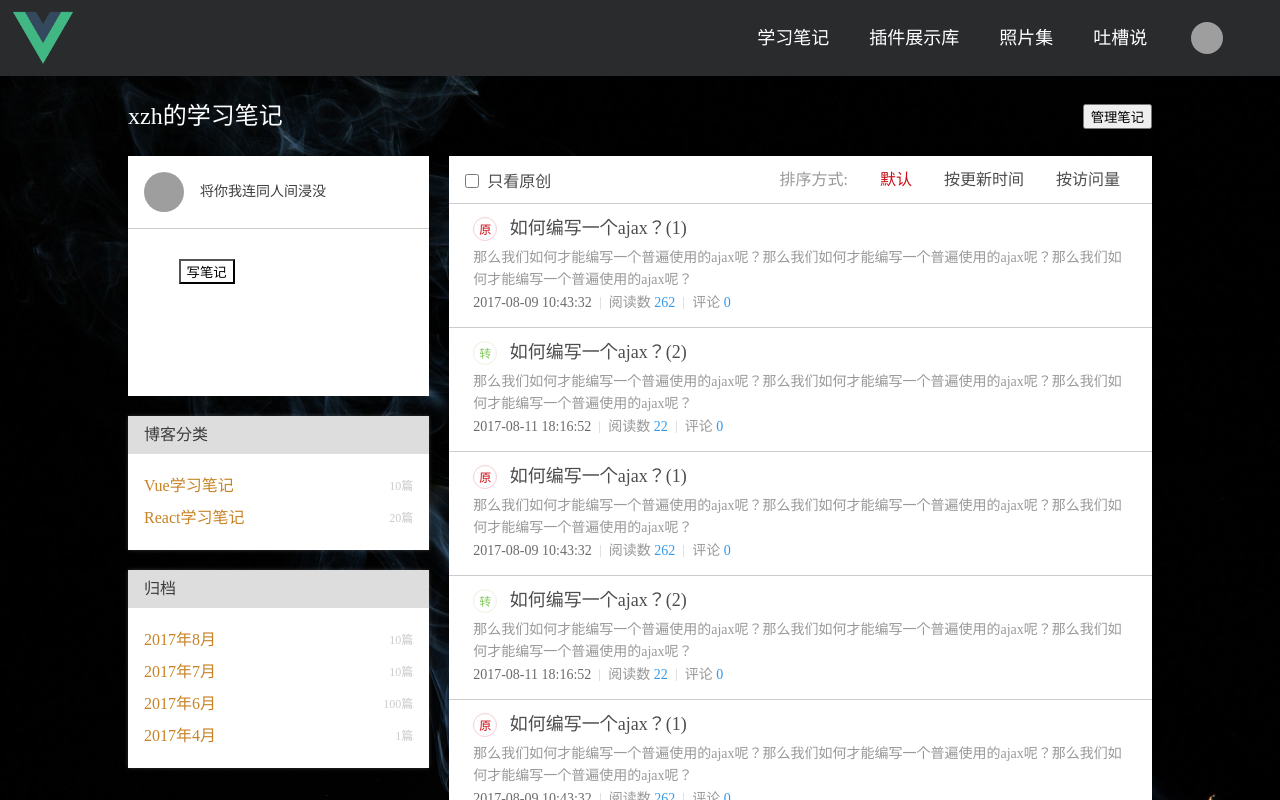
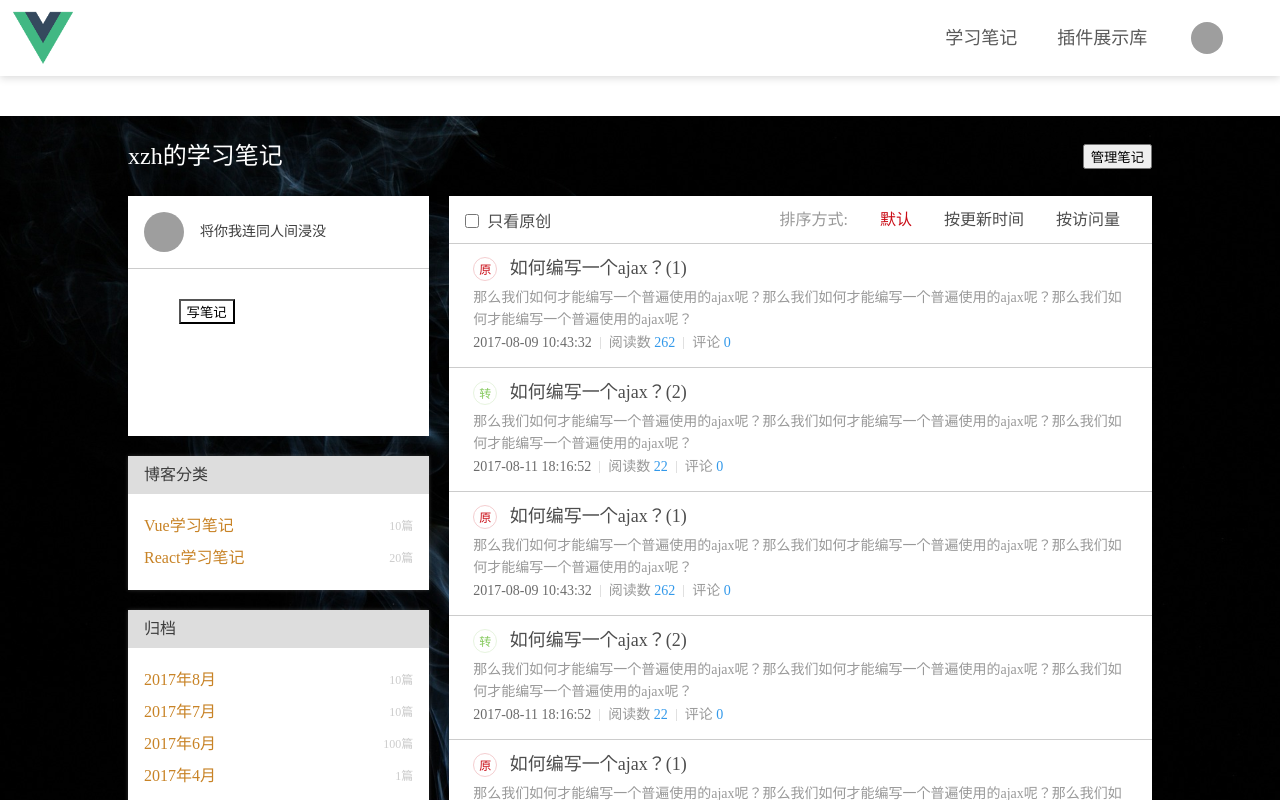
Before and after one commit to xzh97/xzh-blog, a Vue app: page /#/blog/list in a window 1280 px wide. Shown: the top 800 px of the page. Built offline with nearby package versions, Linux system fonts and the light colour scheme; grey boxes are pictures that could not be loaded.

Commit message:
引入sass全局变量

```diff
--- a/package.json
+++ b/package.json
@@ -24,6 +24,7 @@
     "eslint-plugin-vue": "^5.0.0",
     "node-sass": "^4.11.0",
     "sass-loader": "^7.1.0",
+    "sass-resources-loader": "^2.0.0",
     "style-loader": "^0.23.1",
     "url-loader": "^1.1.2",
     "vue-template-compiler": "^2.5.21"
--- a/src/App.vue
+++ b/src/App.vue
@@ -2,7 +2,7 @@
     <div id="app">
       <header-comp></header-comp>
       <content-comp></content-comp>
-      <footer-comp></footer-comp>
+      <!-- <footer-comp></footer-comp> -->
     </div>
 </template>
 
--- a/src/components/base/content/index.vue
+++ b/src/components/base/content/index.vue
@@ -12,6 +12,6 @@ export default {
 
 <style lang="scss" scoped>
 .content-wrapper{
-    //margin-top: 76px;
+    padding: 40px 0 0;
 }
 </style>
--- a/src/components/base/footer/index.vue
+++ b/src/components/base/footer/index.vue
@@ -11,16 +11,17 @@ export default {
 </script>
 
 <style lang="scss" scoped>
+@import '../../../styles/mixin';
 .footer-wrapper{
     width: 100%;
     height: 200px;
-    background: #292b2c;
+    background: #ffffff;
 
     display: flex;
     align-items: center;
     justify-content: center;
     .copy-right{
-        color: #ffffff;
+        color: $text-color;
     }
 }
 </style>
--- a/src/components/base/header/index.vue
+++ b/src/components/base/header/index.vue
@@ -5,8 +5,8 @@
         </div>
         <div class="header-right">
             <ul class="nav">
-                <li class="nav-item" v-for="item in navList" :key="item.key" @click="goTo(item.path)">{{item.title}}</li>
-                <li class="nav-item user-info" :key="'user'">
+                <li class="nav-item one-line" v-for="item in navList" :key="item.key" @click="goTo(item.path)">{{item.title}}</li>
+                <li class="nav-item one-line user-info" :key="'user'">
                     <div class="user-avatar">
                         <img :src="imgs.defaultAvatar" alt="">
                     </div>
@@ -36,18 +36,18 @@ export default {
                 {
                     title:'插件展示库',
                     key:'plugins',
-                    path:'/plugins',
+                    path:'/plugins/index',
                 },
-                {
-                    title:'照片集',
-                    key:'photos',
-                    path:'/photos',
-                },
-                {
-                    title:'吐槽说',
-                    key:'tuCao',
-                    path:'/tucao',
-                },
+                // {
+                //     title:'照片集',
+                //     key:'photos',
+                //     path:'/photos',
+                // },
+                // {
+                //     title:'吐槽说',
+                //     key:'tuCao',
+                //     path:'/tucao',
+                // },
             ]
         }
     },
@@ -63,18 +63,17 @@ export default {
 </script>
 
 <style lang="scss" scoped>
+@import "../../../styles/mixin";
 .header-wrapper {
     width: 100%;
     height: 76px;
     padding: 8px 1vw;
-    color:#ffffff;
+    color:$text-color;
 
-    display: flex;
-    align-items: center;
-    justify-content: space-between;
+   @include fbc;
 
-    background: #292b2c !important;
-    box-shadow: 0px 2px 2px rgba(255, 255, 255, 0.2);
+    background: #ffffff;
+    box-shadow: $box-shadow-base;
 
     .header-left{
         width: 60px;
@@ -90,29 +89,21 @@ export default {
         .nav{
             height: 100%;
 
-            display: flex;
-            align-items: center;
-            justify-content: space-around;
+            @include fac;
             .nav-item{
                 padding: 0 20px;
                 height: 100%;
                 line-height: 60px;
                 text-align: center;
 
-                text-overflow: ellipsis;
-                overflow: hidden;
-                white-space: nowrap;
-
                 cursor: pointer;
             }
             .nav-item:hover{
-                color: #cccccc;
+                color: $link-color;
             }
             .user-info{
                 width:40px;
-                display: flex;
-                justify-content: space-around;
-                align-items: center;
+                @include fac;
                 .user-avatar{
                     width: 32px;
                     height: 32px;
--- a/src/main.js
+++ b/src/main.js
@@ -3,7 +3,6 @@ import App from './App.vue'
 
 import router from './routes/index';
 
-import './styles/common.scss';
 import './assets/iconfont/iconfont.css';
 
 import directives from './share/directive';
--- a/src/routes/index.js
+++ b/src/routes/index.js
@@ -2,6 +2,7 @@ import Vue from 'vue';
 import vueRouter from 'vue-router';
 
 import blogsRoute from './blogs/index';
+import pluginsRoute from './plugins/index';
 
 Vue.use(vueRouter);
 
@@ -21,5 +22,6 @@ const routes = [
     },
 ];
 routes.push(...blogsRoute);
+routes.push(...pluginsRoute);
 
 export default new vueRouter({routes});
--- a/src/styles/mixin.scss
+++ b/src/styles/mixin.scss
@@ -1,5 +1,5 @@
 /**
-* sass的常用的
+* sass的常用的mixin
 */
 
 // 两端对齐
--- /dev/null
+++ b/src/styles/variables.scss
@@ -0,0 +1,19 @@
+/**
+ * @summary sass全局变量
+ * @author xzh xzh19971005@163.com
+ *
+ */
+
+$primary-color: #1890ff; // 全局主色
+$link-color: #1890ff; // 链接色
+$success-color: #52c41a; // 成功色
+$warning-color: #faad14; // 警告色
+$error-color: #f5222d; // 错误色
+$font-size-base: 14px; // 主字号
+$heading-color: rgba(0, 0, 0, 0.85); // 标题色
+$text-color: rgba(0, 0, 0, 0.65); // 主文本色
+$text-color-secondary : rgba(0, 0, 0, .45); // 次文本色
+$disabled-color : rgba(0, 0, 0, .25); // 失效色
+$border-radius-base: 4px; // 组件/浮层圆角
+$border-color-base: #d9d9d9; // 边框色
+$box-shadow-base: 0 2px 8px rgba(0, 0, 0, 0.15); // 浮层阴影
--- a/src/views/plugins/index.vue
+++ b/src/views/plugins/index.vue
@@ -1,5 +1,11 @@
 <template>
+    <div class="plugins-wrapper">
+        <section class="plugins-list-box">
+            <ul class="plugins-list">
 
+            </ul>
+        </section>
+    </div>
 </template>
 
 <script>
@@ -9,5 +15,15 @@ export default {
 </script>
 
 <style lang='scss' scoped>
-
+@import '../../styles/mixin';
+.plugins-wrapper{
+    width: 100%;
+    height: 100%;
+    .plugins-list-box{
+        width: 300px;
+        margin: 20px 0;
+        min-height: 500px;
+        background: #ffffff;
+    }
+}
 </style>
--- a/vue.config.js
+++ b/vue.config.js
@@ -1,3 +1,13 @@
 module.exports = {
-  lintOnSave: false
+  lintOnSave: false,
+  css: {
+    loaderOptions: {
+      // 给 sass-loader 传递选项
+      sass: {
+        // @/ 是 src/ 的别名
+        // 所以这里假设你有 `src/variables.scss` 这个文件
+        data: `@import "~@/styles/variables.scss";`
+      }
+    }
+  }
 }
```
